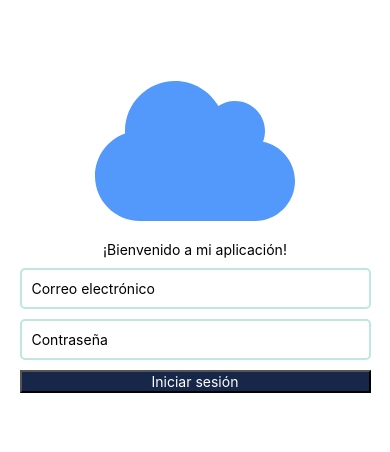
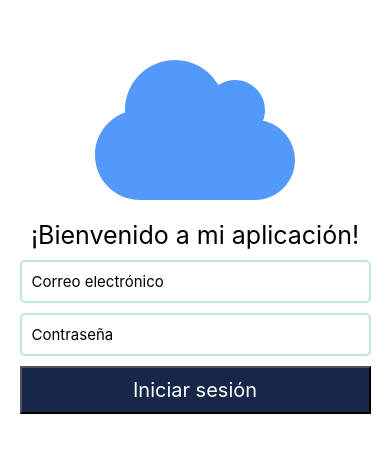
Before and after one commit to Alets30/App-Starter, a React Native app: screen / in a window 390 px wide. Shown: the part 190-642 px from the top of the page. Built offline with nearby package versions, Linux system fonts and the light colour scheme.

Commit message:
Arreglando estilos del login

```diff
--- a/App.js
+++ b/App.js
@@ -9,11 +9,11 @@ export default function App() {
   return (
     <View style={styles.container}>
       <FontAwesomeIcon icon={faCloud} size="10x" style={{color: "#5398fb", marginBottom: "10px"} }/>
-      <Text style={{marginBottom: "10px"}}>¡Bienvenido a mi aplicación!</Text>
-      <TextInput style={{width: "90%", padding: "10px", marginBottom: "10px", borderColor: "#bee8dd", borderWidth: 2, borderRadius: 5}} placeholder="Correo electrónico"/>
-      <TextInput style={{width: "90%", padding: "10px", marginBottom: "10px", borderColor: "#bee8dd", borderWidth: 2, borderRadius: 5}} placeholder="Contraseña"/>
-      <button style={{width: "90%", background: '#162749'}} href="#">
-      <Text style={{color: 'white'}}>Iniciar sesión</Text>
+      <Text style={{marginBottom: "10px", fontSize: '25px'}}>¡Bienvenido a mi aplicación!</Text>
+      <TextInput style={{width: "90%", padding: "10px", marginBottom: "10px", borderColor: "#bee8dd", borderWidth: 2, borderRadius: 5, fontSize: '15px'}} placeholder="Correo electrónico"/>
+      <TextInput style={{width: "90%", padding: "10px", marginBottom: "10px", borderColor: "#bee8dd", borderWidth: 2, borderRadius: 5, fontSize: '15px'}} placeholder="Contraseña"/>
+      <button style={{width: "90%", background: '#162749', padding: '10px'}} href="#">
+      <Text style={{color: 'white', fontSize: '20px'}}>Iniciar sesión</Text>
       </button>
       <StatusBar style="auto" />
     </View>
```
